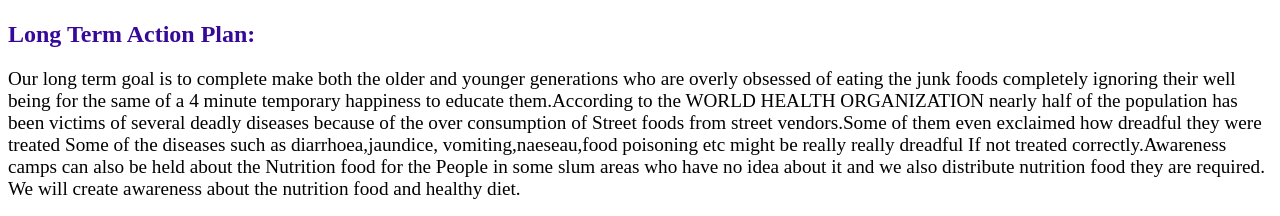
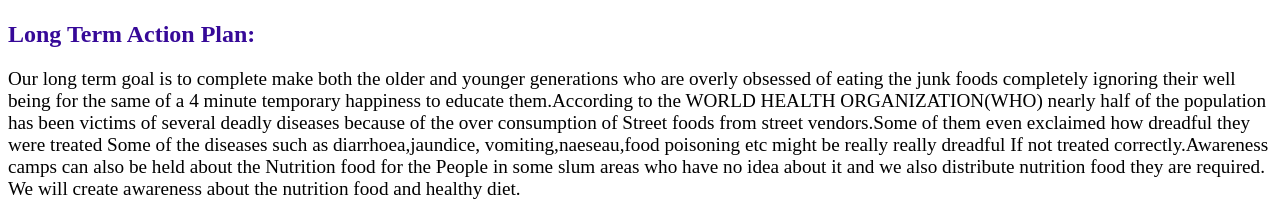
Before and after one commit to sripriyaD4/website, a plain HTML site: page Action.html in a window 1280 px wide. Shown: the part 527-743 px from the top of the page. Drawn offline with Linux system fonts and the light colour scheme; grey boxes are pictures that could not be loaded.

Commit message:
Update Action.html

```diff
--- a/Action.html
+++ b/Action.html
@@ -17,7 +17,7 @@
     <img src="https://tse2.mm.bing.net/th?id=OIP.BkrNM0sYnKLv8GyBw7S1MgAAAA&pid=Api&P=0&h=180" style="width:30%">
 </p>
 <h2 style="color:rgb(54, 9, 152);">Long Term Action Plan:
-</h1><p style="font-size:120%;">Our long term goal is to complete make both the older and younger generations who are overly obsessed of eating the junk foods completely ignoring their well being for the same of a 4 minute temporary happiness to educate them.According to the WORLD HEALTH ORGANIZATION nearly half of the population has been victims of several deadly diseases because of the over consumption of Street foods from street vendors.Some of them even exclaimed how dreadful they were treated Some of the diseases such as diarrhoea,jaundice, vomiting,naeseau,food poisoning etc might be really really dreadful If not treated correctly.Awareness camps can also be held about the Nutrition food for the
+</h1><p style="font-size:120%;">Our long term goal is to complete make both the older and younger generations who are overly obsessed of eating the junk foods completely ignoring their well being for the same of a 4 minute temporary happiness to educate them.According to the WORLD HEALTH ORGANIZATION(WHO) nearly half of the population has been victims of several deadly diseases because of the over consumption of Street foods from street vendors.Some of them even exclaimed how dreadful they were treated Some of the diseases such as diarrhoea,jaundice, vomiting,naeseau,food poisoning etc might be really really dreadful If not treated correctly.Awareness camps can also be held about the Nutrition food for the
 
     People in some slum areas who have no idea about it and we also distribute nutrition food they are required. We will create awareness about the nutrition food and healthy diet.</p>
 
```
